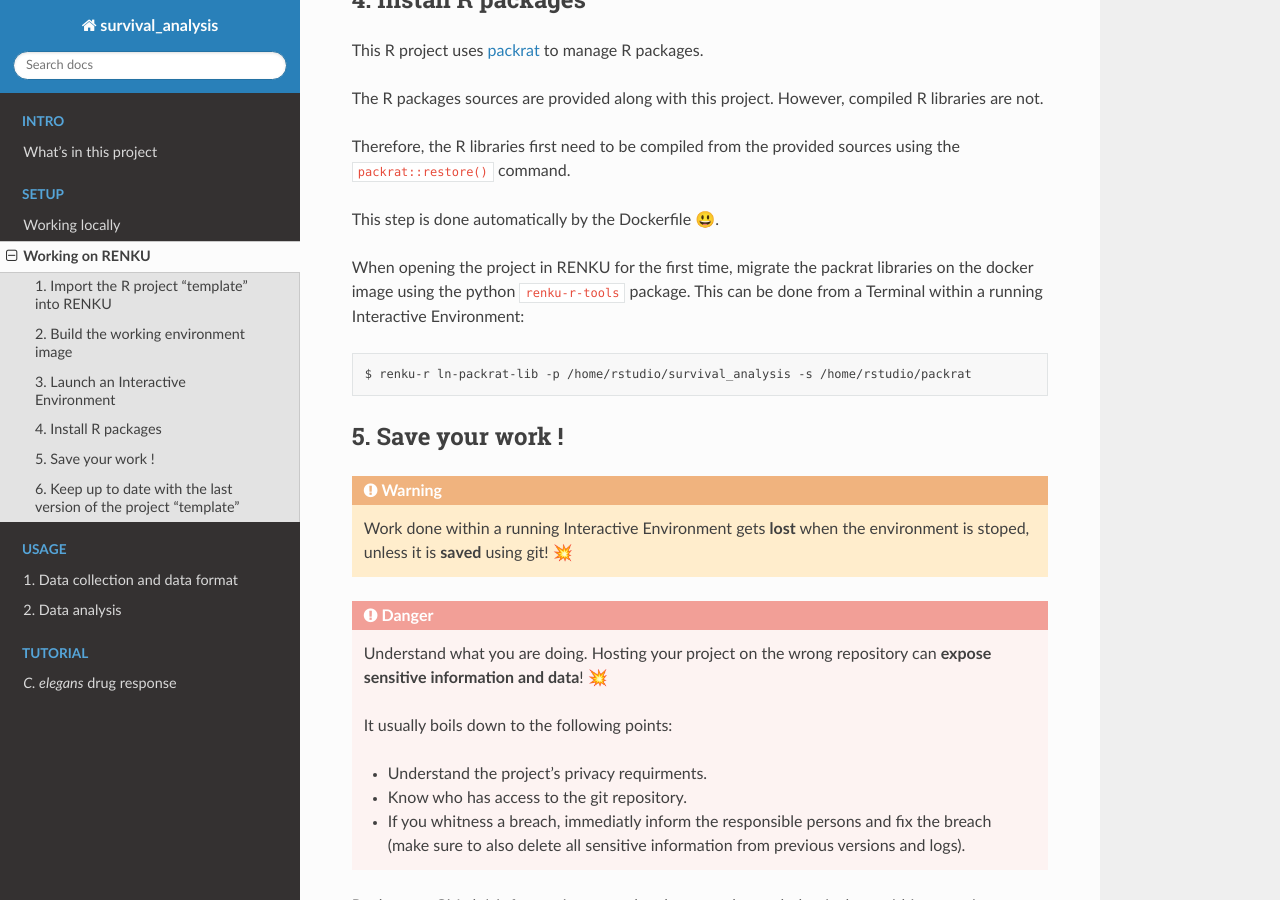
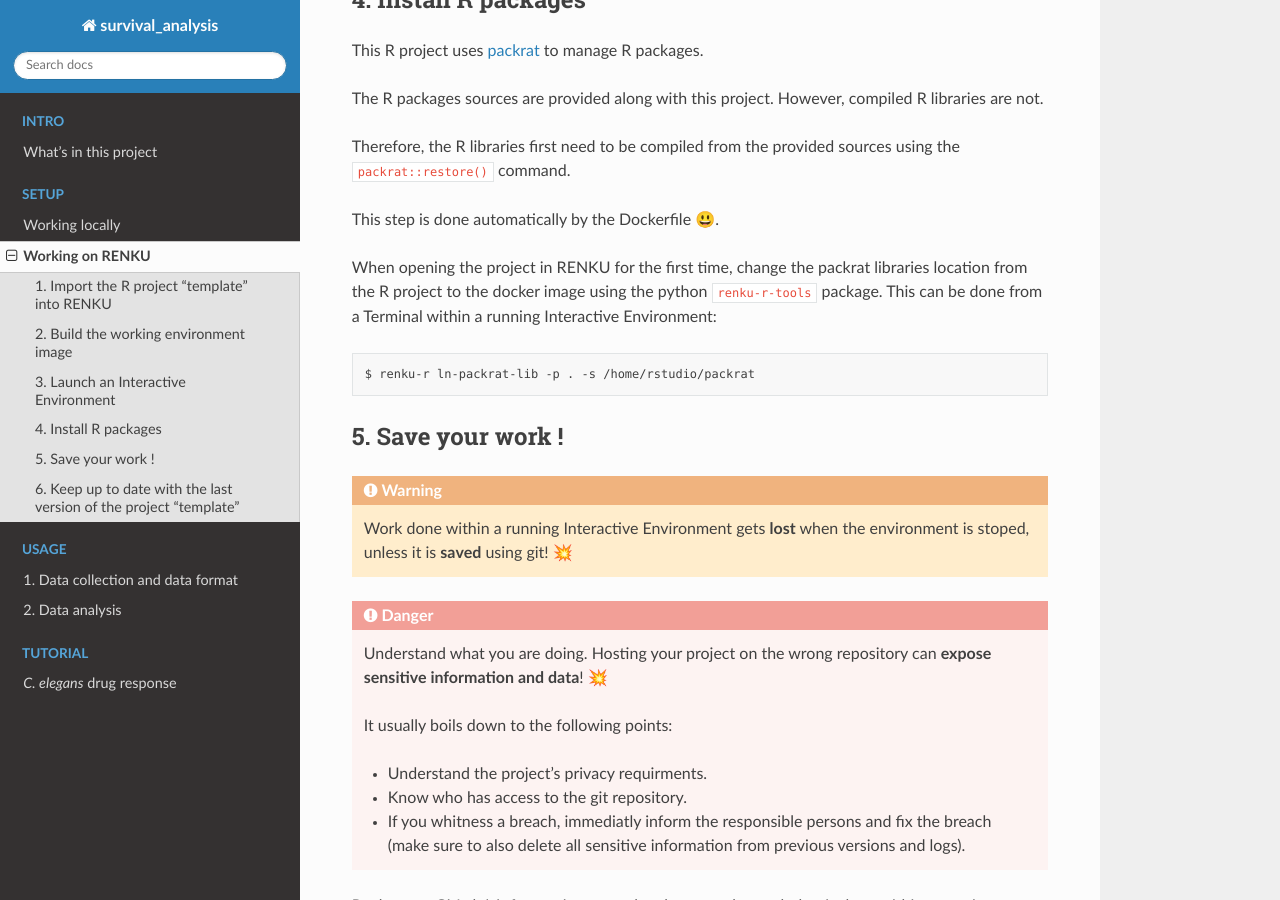
Before and after one commit to auwerxlab/survival_analysis, a Sphinx documentation site: the page built from docs/renku.rst, in a window 1280 px wide and 900 px high, scrolled down 2062 px. Built offline with Sphinx 7.4.7 and the Read the Docs theme 2.0.0, drawn with Linux system fonts in a browser that asks for light colours.

Commit message:
debug R script

```diff
--- a/docs/renku.rst
+++ b/docs/renku.rst
@@ -57,12 +57,12 @@ Launch a new Interactive Environment to start working on the project:
 
 This step is done automatically by the Dockerfile |:smiley:|.
 
-When opening the project in RENKU for the first time, migrate the packrat libraries on the docker image using the python ``renku-r-tools`` package.
+When opening the project in RENKU for the first time, change the packrat libraries location from the R project to the docker image using the python ``renku-r-tools`` package.
 This can be done from a Terminal within a running Interactive Environment:
 
 ::
 
-    $ renku-r ln-packrat-lib -p /home/rstudio/survival_analysis -s /home/rstudio/packrat
+    $ renku-r ln-packrat-lib -p . -s /home/rstudio/packrat
 
 5. Save your work !
 -------------------
```
Also changed, not shown: 1 other file.
